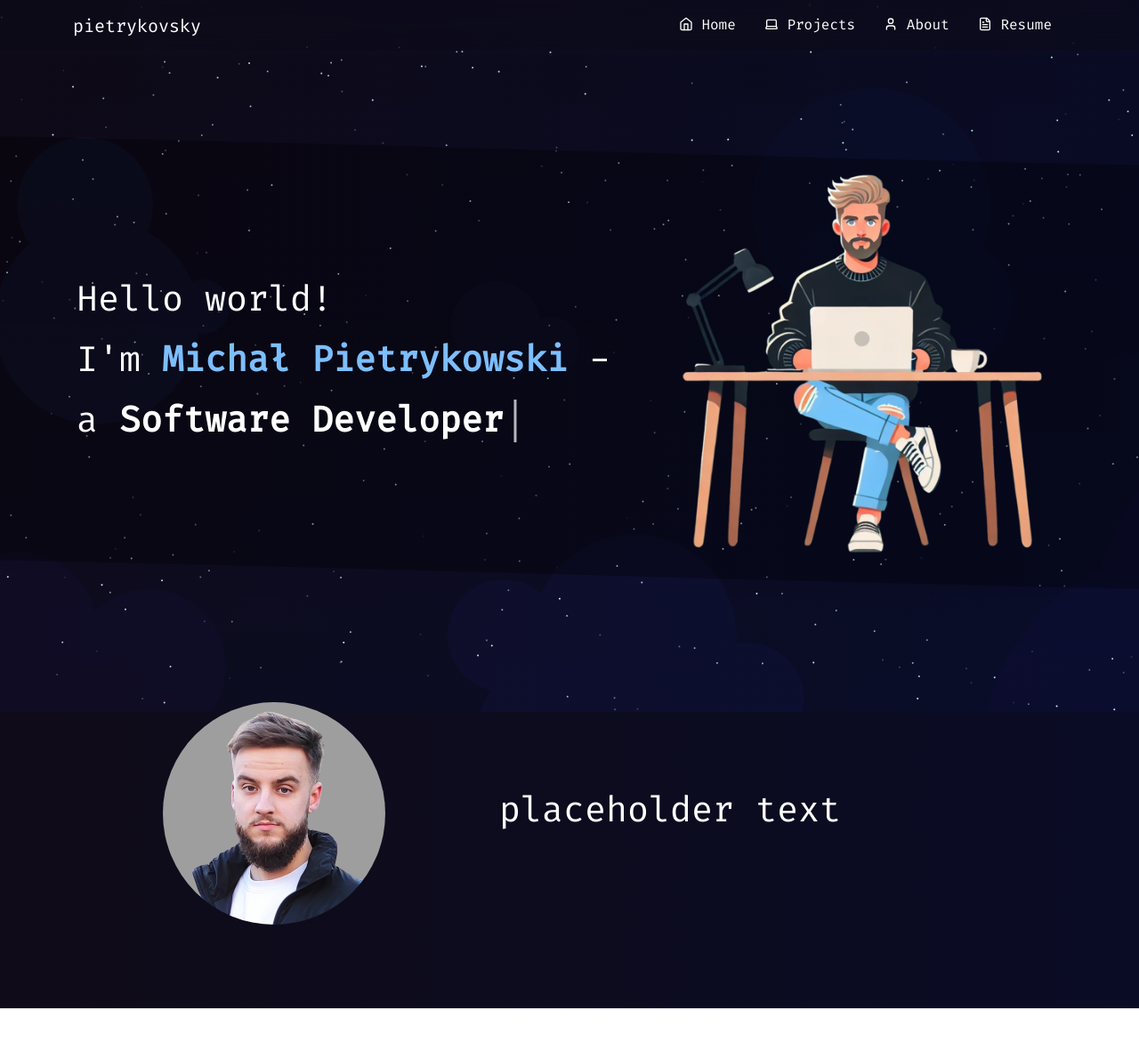
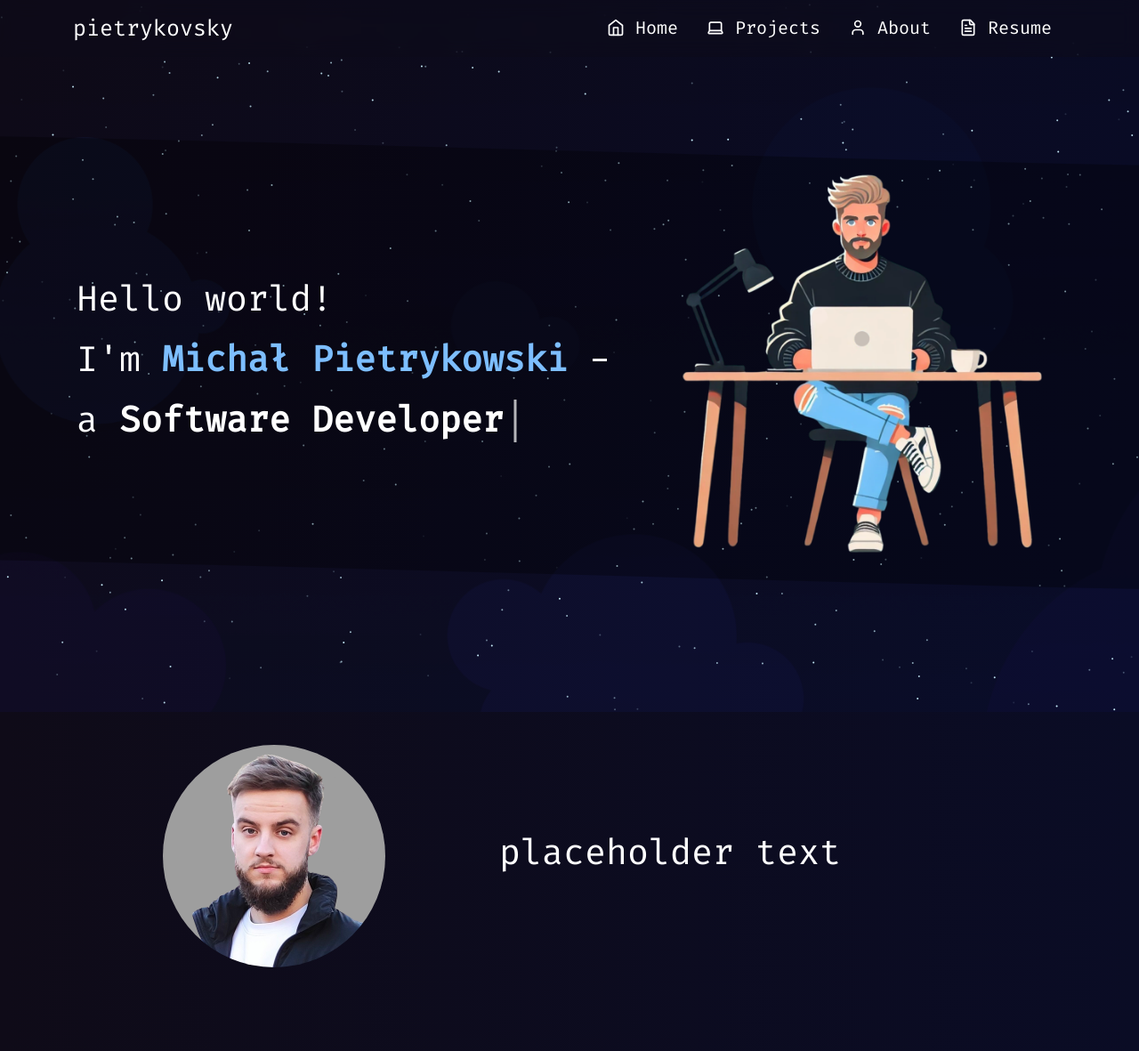
Before and after one commit to pietrykovsky/portfolio, a Next.js app: page / in a window 1280 px wide. Shown: the whole page at 89% size. Before the commit the page ends 1133 px from the top, so only its background shows below. Built offline with nearby package versions, Linux system fonts and the light colour scheme.

Commit message:
update font size in navbar, remove unused import

```diff
--- a/src/app/globals.css
+++ b/src/app/globals.css
@@ -81,6 +81,7 @@ button:focus {
 .fixed-top {
   background-color: rgba(12, 11, 24, 0.5) !important;
   backdrop-filter: blur(10px) !important;
+  font-size: 20px !important;
 }
 
 .navbar-toggler {
@@ -133,6 +134,7 @@ button:focus {
 }
 
 .navbar-brand {
+  font-size: 25px !important;
   color: white !important;
 }
 
@@ -174,6 +176,10 @@ button:focus {
     transform: none;
   }
 
+  .navbar-nav .nav-item {
+    text-align: center !important;
+  }
+
   .navbar-nav .nav-item a:hover {
     color: #afafaf !important;
   }
--- a/src/app/page.js
+++ b/src/app/page.js
@@ -35,7 +35,7 @@ export default function Home() {
           </Row>
         </Container>
       </Container>
-      <Container className="my-5">
+      <Container className="my-5 pt-5">
         <Row>
           <Col className="text-center p-3" md={5}>
             <Image
--- a/src/components/NavigationBar.js
+++ b/src/components/NavigationBar.js
@@ -2,7 +2,6 @@
 
 import { Container, Nav, Navbar } from 'react-bootstrap';
 import { LuHome, LuLaptop, LuUser, LuFileText } from 'react-icons/lu';
-import Typewriter from 'typewriter-effect';
 
 export default function NavigationBar() {
     return (
```
